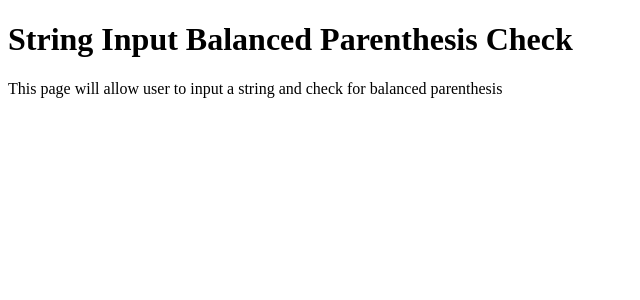
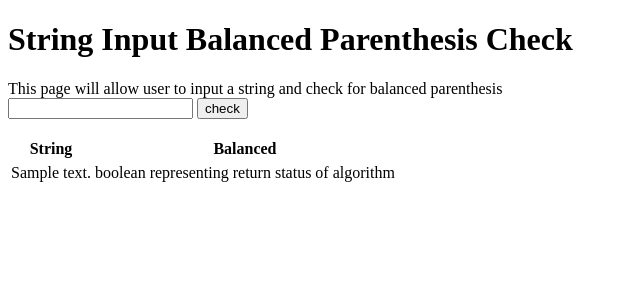
Before and after one commit to jlangner15/parenthesisCheck, a Flask app: page /string/ in a window 1280 px wide. Shown: the top 300 px of the page, without its empty margins (0-640 px from the left). Run offline with Flask 2, Linux system fonts and the light colour scheme; tables that the repository leaves empty hold one stand-in row (values such as "Sample post").

Commit message:
Added database connection Added string input capabilities and some formatting

```diff
--- a/app.py
+++ b/app.py
@@ -1,6 +1,25 @@
-from flask import Flask, render_template
+from flask import Flask, request, render_template, redirect
+from flask_sqlalchemy import SQLAlchemy
 
 app = Flask(__name__)
+#configure a database
+app.config['SQLALCHEMY_DATABASE_URI'] = 'sqlite:///strings.db'
+
+#init the database
+database = SQLAlchemy(app)
+
+'''
+If we are going to store any strings on the website and have user input we
+have to establish a database.
+Below is the class that simply creates a database for each string and associates
+a unique ID to identify such string.
+'''
+class inputString(database.Model):
+    id = database.Column(database.Integer, primary_key=True)
+    content = database.Column(database.String(1000), nullable=False) #max string length is 1000 chars
+
+    def __repr__(self):
+        return 'String %r' % self.id
 
 
 @app.route('/')
@@ -8,9 +27,23 @@ def hello_world():
     #render_template() automatically searches within templates directory for html page
     return render_template('index.html')
 
-@app.route('/string/')
+@app.route('/string/', methods=['POST', 'GET'])
 def string():
-    return render_template('string.html')
+    if request.method == 'POST':
+        #get string from html form
+        string = request.form['content']
+        new_str = inputString(content=string)
+
+        try:
+            database.session.add(new_str)
+            database.session.commit()
+            return redirect('/string/')
+        except:
+            return "Error handling string!"
+
+    else:
+        string = inputString.query.order_by(inputString.id).all()
+        return render_template('string.html', string=string)
 
 @app.route('/file/')
 def file():
--- a/templates/file.html
+++ b/templates/file.html
@@ -5,7 +5,7 @@
     <title>File Input</title>
 </head>
 <body>
-<h1>File Input Balanced Parenthesis Check</h1>
-<a>This page will allow user to upload a file and check for balanced parenthesis</a>
+    <h1>File Input Balanced Parenthesis Check</h1>
+    <a>This page will allow user to upload a file and check for balanced parenthesis</a>
 </body>
 </html>
--- a/templates/index.html
+++ b/templates/index.html
@@ -1,18 +1,16 @@
 <!DOCTYPE html>
 <html lang="en">
 <body>
-
     <header>
         <div class="container">
             <h1>parenthesisCheck</h1>
             <strong><nav>
               <ul class="menu">
-                <li><a href="{{ url_for('string') }}">String Check</a></li>
-                <li><a href="{{ url_for('file') }}">File Check</a></li>
+                <ul><a href="{{ url_for('string') }}">String Check</a></ul>
+                <ul><a href="{{ url_for('file') }}">File Check</a></ul>
               </ul>
             </nav></strong>
         </div>
     </header>
-
 </body>
 </html>
--- a/templates/string.html
+++ b/templates/string.html
@@ -3,9 +3,33 @@
 <head>
     <meta charset="UTF-8">
     <title>String Input</title>
+    {% block head %}{% endblock %}
 </head>
+
+{% block body %}
 <body>
-<h1>String Input Balanced Parenthesis Check</h1>
-<a>This page will allow user to input a string and check for balanced parenthesis</a>
+    <h1>String Input Balanced Parenthesis Check</h1>
+    <a>This page will allow user to input a string and check for balanced parenthesis</a>
+    <br>
+    <form method="POST">
+        <input name="content" id="content" type="text">
+        <input type="submit" value="check">
+    </form>
+    <br>
+    <table >
+        <tr>
+            <th>String</th>
+            <th>Balanced</th>
+        <tr>
+
+    <!-- Python code must follow syntax { % python code here % } and contain a endblock seen below-->
+    {% for string in string %}
+        <tr>
+            <td>{{  string.content }}</td>
+            <td>boolean representing return status of algorithm</td>
+        </tr>
+    {% endfor %}
+    </table>
 </body>
+{% endblock %}
 </html>
```
